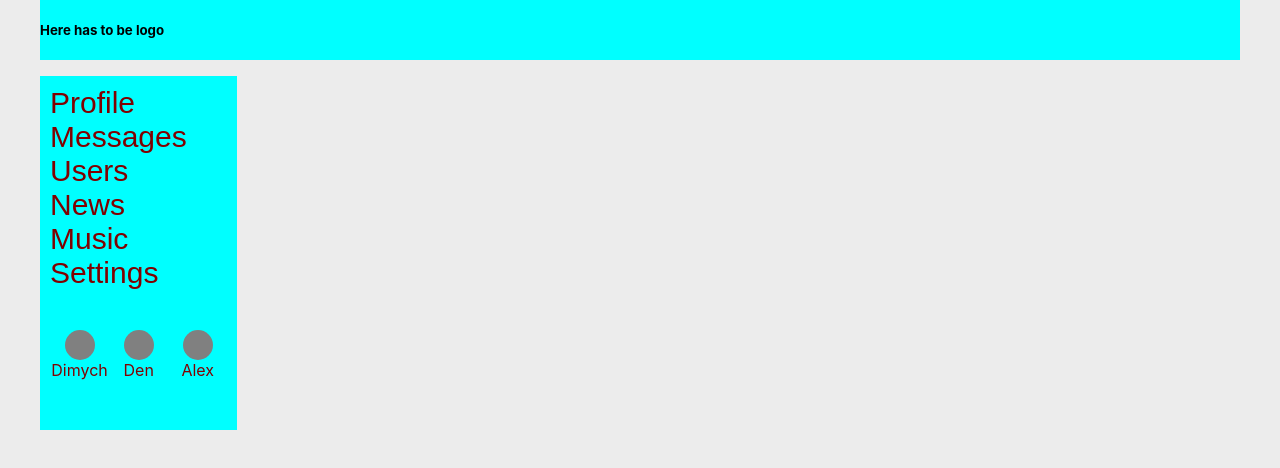
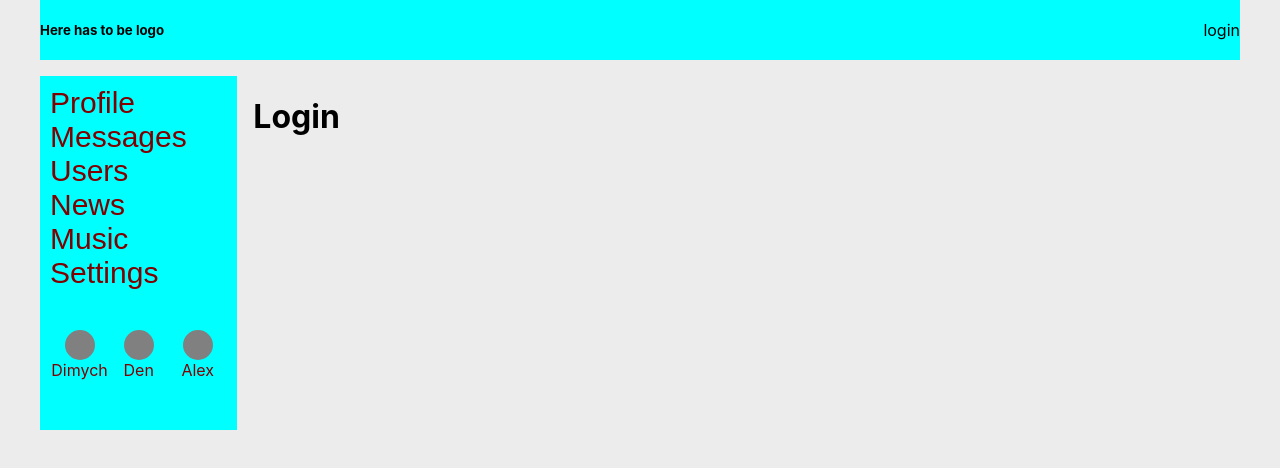
Before and after one commit to Anton-Schogolev/social-network, a React (Create React App) app: page /login in a window 1280 px wide. Shown: the top 468 px of the page. Built offline with nearby package versions, Linux system fonts and the light colour scheme; no server answers.

Commit message:
redirect

```diff
--- a/src/App.tsx
+++ b/src/App.tsx
@@ -9,6 +9,7 @@ import {Settings} from "./Components/Settings/Settings";
 import UsersContainer from "./Components/Users/UsersContainer";
 import ProfileContainer from "./Components/Profile/ProfileContainer";
 import HeaderContainer from "./Components/Header/HeaderContainer";
+import {Login} from './Components/Login/Login';
 
 
 function App() {
@@ -18,6 +19,7 @@ function App() {
                 <HeaderContainer/>
                 <Nav/>
                 <div className={"container"}>
+                    <Route path={"/login"} render={() => <Login/>}/>
                     <Route path={"/profile/:userid"} render={() => <ProfileContainer/>}/>
                     <Route path={"/Dialogs"} render={() => <Dialogs/>}/>
                     <Route path={"/news"} render={() => <News/>}/>
--- a/src/Components/Header/Header.tsx
+++ b/src/Components/Header/Header.tsx
@@ -5,13 +5,17 @@ type PropsType = {
     id: number
     email: null | string
     login: string
+    isAuth: boolean
 }
 
 export function Header(props: PropsType) {
     return (
         <header className={s.header}>
             <h5>Here has to be logo</h5>
-            <span className={s.login}>{props.login}</span>
+            {
+                props.isAuth ? <span className={s.login}>{props.login}</span>
+                    : <span className={s.login}>login</span>
+            }
         </header>
     )
 }
--- a/src/Components/Header/HeaderContainer.tsx
+++ b/src/Components/Header/HeaderContainer.tsx
@@ -18,7 +18,7 @@ class HeaderContainer extends React.Component<MapStateToPropsType & MapDispatchT
 
     render() {
         return (
-            <Header login={this.props.login} email={this.props.email} id={this.props.id}/>
+            <Header login={this.props.login} email={this.props.email} id={this.props.id} isAuth={this.props.isAuth}/>
         )
     }
 }
--- /dev/null
+++ b/src/Components/Login/Login.tsx
@@ -0,0 +1,5 @@
+import React from "react"
+
+export const Login = () => {
+    return <h1>Login</h1>
+}
--- a/src/Components/Profile/ProfileContainer.tsx
+++ b/src/Components/Profile/ProfileContainer.tsx
@@ -16,17 +16,17 @@ type MapDispatchToPropsType = {
 }
 
 
-class ProfileContainer extends React.Component<MapStateToPropsType & MapDispatchToPropsType & RouteComponentProps<{userid?:string}>> {
+class ProfileContainer extends React.Component<MapStateToPropsType & MapDispatchToPropsType & RouteComponentProps<{ userid?: string }>> {
     componentDidMount() {
         const userId = this.props.match.params.userid
-        setUserProfile(userId)
+        this.props.setUserProfile(userId)
     }
 
     render() {
-        if(this.props.userProfile.userId === Number(this.props.match.params.userid))
-        return (
-            <Profile userProfile={this.props.userProfile}/>
-        )
+        if (this.props.userProfile.userId === Number(this.props.match.params.userid))
+            return (
+                <Profile userProfile={this.props.userProfile}/>
+            )
         else
             return <Preloader/>
     }
--- a/src/Components/Users/UsersContainer.tsx
+++ b/src/Components/Users/UsersContainer.tsx
@@ -10,8 +10,9 @@ import {
 } from "../../redux/usersReducer";
 import {Users} from "./User/Users";
 import {Preloader} from "../common/Preloader";
+import { Redirect } from "react-router-dom";
 
-type MapStateToPropsType = UsersPropsType
+type MapStateToPropsType = UsersPropsType & {isAuth: boolean}
 type MapDispatchToPropsType = {
     follow: (userId: number) => void
     unfollow: (userId: number) => void
@@ -39,6 +40,8 @@ class UsersContainer extends React.Component<MapStateToPropsType & MapDispatchTo
     }
 
     render() {
+        if(!this.props.isAuth)
+            return <Redirect to={"/login"}/>
         if (this.props.isFetching)
             return <Preloader/>
         else
@@ -55,7 +58,8 @@ class UsersContainer extends React.Component<MapStateToPropsType & MapDispatchTo
 }
 
 const mapStateToProps = (state: StateType): MapStateToPropsType => ({
-    ...state.users
+    ...state.users,
+    isAuth: state.auth.isAuth
     /*users: state.users.users,
     totalNumber: state.users.totalNumber,
     currentPage: state.users.currentPage,
--- a/src/api/api.ts
+++ b/src/api/api.ts
@@ -31,6 +31,8 @@ type AuthGetType = {
         "login": string
         "email": string
     }
+    "messages":string[]
+    "resultCode":number
 }
 
 export const UsersAPI = {
--- a/src/redux/authReducer.ts
+++ b/src/redux/authReducer.ts
@@ -29,6 +29,7 @@ type ThunkType = ThunkAction<void, StateType, unknown, ActionsTypes>;
 type ThunkDispatchType = ThunkDispatch<StateType, unknown, ActionsTypes>;
 export const setAuth = (): ThunkType => (dispatch: ThunkDispatchType) => {
     AuthAPI.getAuth().then(data => {
-        dispatch(setAuthAC(data.data.id, data.data.email, data.data.login))
+        if (data.resultCode === 0)
+            dispatch(setAuthAC(data.data.id, data.data.email, data.data.login))
     })
 }
```
